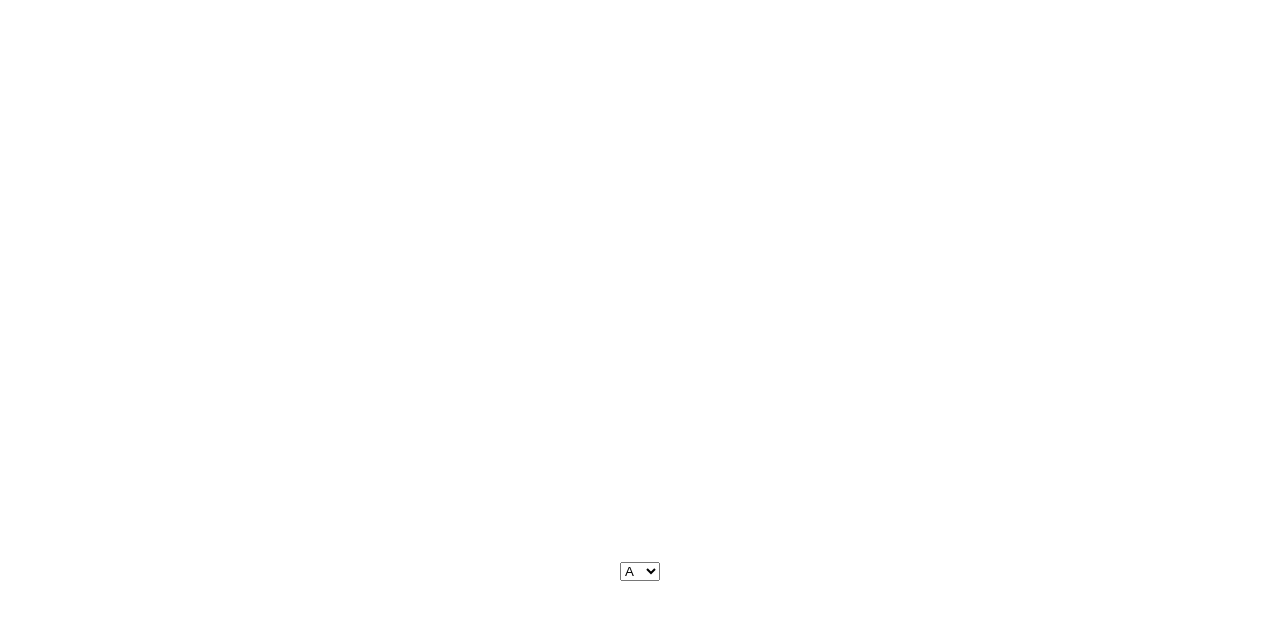
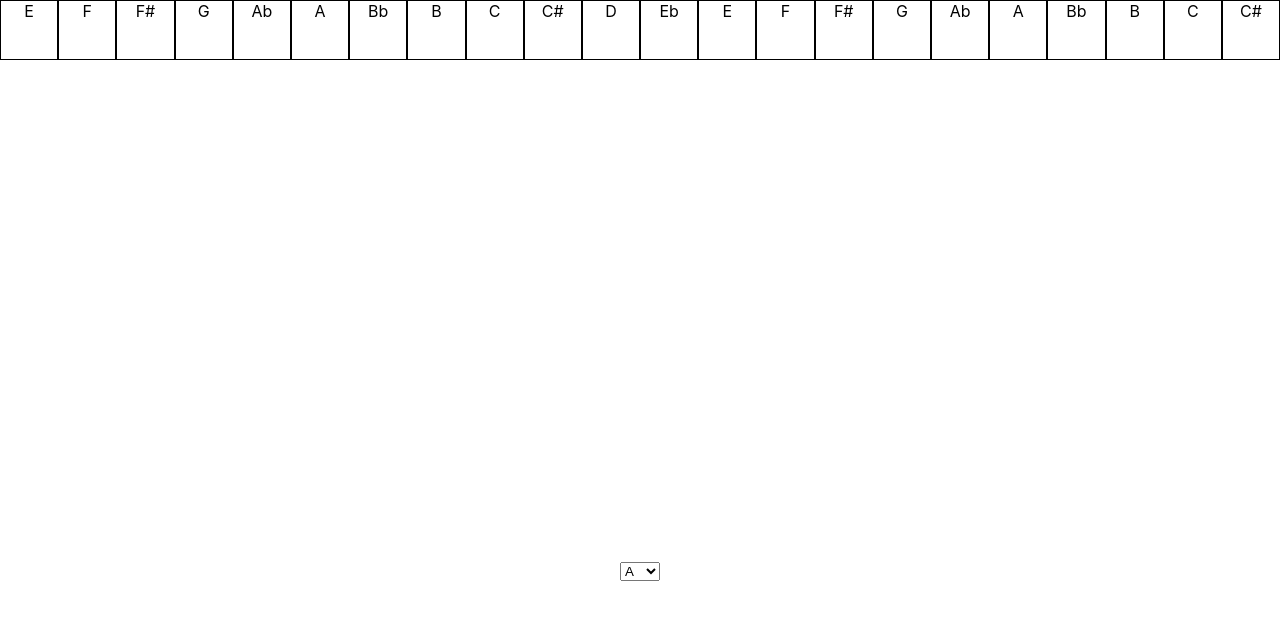
Before and after one commit to chriswillphoto/fretmap, a Nuxt app: page / in a window 1280 px wide. Shown: the top 620 px of the page. Built offline with nearby package versions, Linux system fonts and the light colour scheme.

Commit message:
added css classes for visualisation while building

```diff
--- a/components/Fret.vue
+++ b/components/Fret.vue
@@ -1,6 +1,6 @@
 <template>
   <div class="fret">
-
+    {{fretInfo.note}}<br>{{fretInfo.abbrInterval}}
   </div>
 </template>
 
@@ -13,5 +13,9 @@ export default {
 </script>
 
 <style>
-
+  .fret {
+    width: 10%;
+    height: 60px;
+    border: 1px solid black;
+  }
 </style>
--- a/components/Guitar.vue
+++ b/components/Guitar.vue
@@ -1,6 +1,6 @@
 <template>
   <div class="guitar-container">
-    <div class="first-string">
+    <div class="string first-string">
       <Fret v-for='fret in firstString' :key='strings[1] + fret.fret' :fretInfo='fret' />
     </div>
   </div>
@@ -74,4 +74,8 @@ export default {
     height: 70vh;
     /* background: skyblue; */
   }
+
+  .string {
+    display: flex;
+  }
 </style>
```
